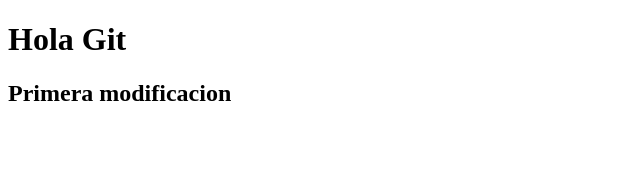
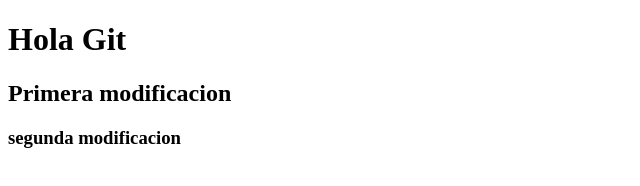
Before and after one commit to Max1083/RepoCurso, a plain HTML site: page index.html in a window 1280 px wide. Shown: the whole page, without its empty margins (0-640 px from the left). Drawn offline with Linux system fonts and the light colour scheme.

Commit message:
tercera modificacion

```diff
--- a/index.html
+++ b/index.html
@@ -9,5 +9,7 @@
 <body>
    <h1>Hola Git</h1>
    <h2>Primera modificacion</h2>
+   <h3>
+   segunda modificacion</h3>
 </body>
 </html>
```
